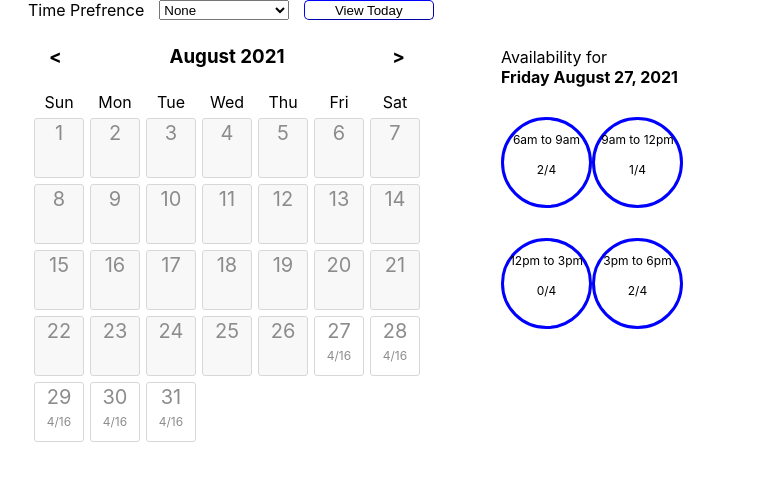
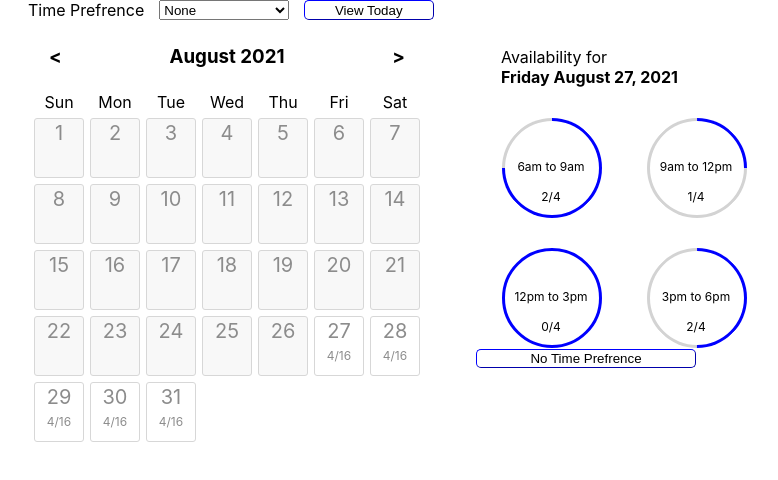
Before and after one commit to tumentumurchudur/date-picker, a React (Create React App) app: page / in a window 1280 px wide. Shown: the top 480 px of the page, without its empty margins (212-990 px from the left). Built offline with nearby package versions, Linux system fonts and the light colour scheme.

Commit message:
highlight date

```diff
--- a/src/Components/Calendar/Availability/index.tsx
+++ /dev/null
@@ -1,34 +0,0 @@
-import moment from "moment";
-import "./index.scss";
-import { PiChart } from "../PiChart";
-
-interface ICalendarAvailabilityProps {
-  stringDate: string;
-}
-
-export const CalendarAvailability = (props: ICalendarAvailabilityProps) => {
-  return (
-    <div>
-      <div>
-        <span className="box">{"Availability for"}</span>
-        <span className="box">
-          <b>{`${moment(props.stringDate).format("dddd")} ${moment(
-            props.stringDate
-          ).format("MMMM")} ${moment(props.stringDate).format("DD")}, ${moment(
-            props.stringDate
-          ).format("YYYY")}`}</b>
-        </span>
-      </div>
-      <div>
-        <div className="pigroup">
-          <PiChart text={"6am to 9am"} fraction={"2/4"}></PiChart>
-          <PiChart text={"9am to 12pm"} fraction={"1/4"}></PiChart>
-        </div>
-        <div className="pigroup">
-          <PiChart text={"12pm to 3pm"} fraction={"0/4"}></PiChart>
-          <PiChart text={"3pm to 6pm"} fraction={"2/4"}></PiChart>
-        </div>
-      </div>
-    </div>
-  );
-};
--- a/src/Components/Calendar/Availability/index.scss
+++ b/src/Components/Calendar/AvailabilityDate/index.scss
@@ -15,8 +15,9 @@ div div {
   justify-content: space-between;
 }
 
-.container {
-  background-color: gray;
+.availabilitycontainer {
+  // background-color: transparent;
+  width: 320px
 }
 
 .custombtn {
--- /dev/null
+++ b/src/Components/Calendar/AvailabilityDate/index.tsx
@@ -0,0 +1,21 @@
+import moment from "moment";
+import "./index.scss";
+
+interface ICalendarAvailabilityProps {
+  stringDate: string;
+}
+
+export const AvailabilityDate = (props: ICalendarAvailabilityProps) => {
+  return (
+    <div className="availabilitycontainer">
+      <span className="box">{"Availability for"}</span>
+      <span className="box">
+        <b>{`${moment(props.stringDate).format("dddd")} ${moment(
+          props.stringDate
+        ).format("MMMM")} ${moment(props.stringDate).format("DD")}, ${moment(
+          props.stringDate
+        ).format("YYYY")}`}</b>
+      </span>
+    </div>
+  );
+};
--- /dev/null
+++ b/src/Components/Calendar/AvailabilityShift/index.scss
@@ -0,0 +1,28 @@
+.box {
+  display: flex;
+  height: 20px;
+  padding-left: 75px;
+}
+
+.pigroup {
+  display: flex;
+  align-items: stretch;
+  padding-left: 75px;
+  padding-top: 30px;
+}
+
+div div {
+  justify-content: space-between;
+}
+
+.container {
+  background-color: gray;
+}
+
+.timeprefrencebtn {
+  background-color: white;
+  border-color: blue;
+  border-width: 1px;
+  border-radius: 5px;
+  width: 220px;
+}
--- /dev/null
+++ b/src/Components/Calendar/AvailabilityShift/index.tsx
@@ -0,0 +1,42 @@
+import "./index.scss";
+import { PiChart } from "../PiChart";
+
+interface ICalendarAvailabilityProps {
+  setShift: string;
+}
+
+export const AvailabilityShift = (props: ICalendarAvailabilityProps) => {
+  return (
+    <div>
+      {props.setShift === "1" || props.setShift === "0" ? (
+        <div className="pigroup">
+          <PiChart
+            text={"6am to 9am"}
+            fraction={"2/4"}
+            strClass={"chart1"}
+          ></PiChart>
+          <PiChart
+            text={"9am to 12pm"}
+            fraction={"1/4"}
+            strClass={"chart2"}
+          ></PiChart>
+        </div>
+      ) : null}
+      {props.setShift === "2" || props.setShift === "0" ? (
+        <div className="pigroup">
+          <PiChart
+            text={"12pm to 3pm"}
+            fraction={"0/4"}
+            strClass={"chart3"}
+          ></PiChart>
+          <PiChart
+            text={"3pm to 6pm"}
+            fraction={"2/4"}
+            strClass={"chart4"}
+          ></PiChart>
+        </div>
+      ) : null}
+      <button className="timeprefrencebtn">No Time Prefrence</button>
+    </div>
+  );
+};
--- a/src/Components/Calendar/DatePicker/CalendarBody/Day/index.tsx
+++ b/src/Components/Calendar/DatePicker/CalendarBody/Day/index.tsx
@@ -1,12 +1,15 @@
 import { v4 } from "uuid";
 import moment from "moment";
 import "./index.scss";
+import { useState } from "react";
 
 export const Day = ({
+  setSelected,
   day,
   yearmonth,
   setAvailability,
 }: {
+  setSelected: Function;
   day: number;
   yearmonth: string;
   setAvailability: Function;
@@ -19,6 +22,7 @@ export const Day = ({
     ).isBefore(moment().format("YYYY-MM-DD"));
 
   const handelCalendarAvilability = (date: string) => {
+    setSelected(`${yearmonth}-${day.toString().padStart(2, "0")}`);
     setAvailability(date);
   };
 
--- a/src/Components/Calendar/DatePicker/TimePrefrence/index.tsx
+++ b/src/Components/Calendar/DatePicker/TimePrefrence/index.tsx
@@ -1,13 +1,32 @@
 import "./index.scss";
+import moment from "moment";
 
-export const TimePrefrence = () => (
-  <div className="flex-gap">
-    <span>Time Prefrence</span>
-    <select>
-      <option value="None">None</option>
-      <option value="AM">AM</option>
-      <option value="PM">PM</option>
-    </select>
-    <button className="custombtn">View Today</button>
-  </div>
-);
+export const TimePrefrence = ({
+  setShift,
+  reSet,
+}: {
+  setShift: Function;
+  reSet: Function;
+}) => {
+  const selectChange = (event: React.ChangeEvent<HTMLSelectElement>) => {
+    setShift(event.target.value);
+  };
+
+  const resetCalandar = () => {
+    reSet(moment().format("YYYY-MM-DD"));
+  };
+
+  return (
+    <div className="flex-gap">
+      <span>Time Prefrence</span>
+      <select onChange={selectChange}>
+        <option value="0">None</option>
+        <option value="1">AM</option>
+        <option value="2">PM</option>
+      </select>
+      <button className="custombtn" onClick={resetCalandar}>
+        View Today
+      </button>
+    </div>
+  );
+};
--- a/src/Components/Calendar/DatePicker/index.tsx
+++ b/src/Components/Calendar/DatePicker/index.tsx
@@ -1,14 +1,20 @@
 import { useEffect, useState } from "react";
 import moment from "moment";
 import "./index.scss";
-import { CalendarAvailability } from "../Availability";
+import { AvailabilityDate } from "../AvailabilityDate";
+import { AvailabilityShift } from "../AvailabilityShift";
 import { CalendarBody } from "./CalendarBody";
 import { TimePrefrence } from "./TimePrefrence";
 export const DatePicker = () => {
   const [value, setValue] = useState<string>(moment().format("MMMM YYYY"));
+  // const [selected, setSelected] = useState<string>(moment().format("YYYY-MM-DD"));
+//console.log(selected)
+
   const [available, setAvailibility] = useState<string>(
     moment().format("YYYY-MM-DD")
   );
+
+  const [shift, setShift] = useState<string>("0");
 
   const [calendar, setCalandar] = useState<number[][]>([]);
   const getCalendar = (days: number, weekday: number, count = 0) =>
@@ -24,6 +30,11 @@ export const DatePicker = () => {
     const weekday = moment(value).add(0, "days").startOf("month").day();
     setCalandar(getCalendar(days, weekday));
   }, [value]);
+
+  // useEffect(() => {
+  //   alert(selected)
+  // }, [selected]);
+
 
   const shiftMonth = (num: number) => {
     setValue(moment(value).add(num, "month").format("MMMM YYYY"));
@@ -51,7 +62,7 @@ export const DatePicker = () => {
     <div>
       <div className="rTable">
         <div className="rTableRow">
-          <TimePrefrence />
+          <TimePrefrence setShift={setShift} reSet={setValue} />
         </div>
       </div>
       <div className="rTable">
@@ -60,6 +71,7 @@ export const DatePicker = () => {
             <div className="rTable">
               <CalendarNavigation></CalendarNavigation>
               <CalendarBody
+                // setSelected={setSelected}
                 month={value}
                 setAvailibility={setAvailibility}
                 calendar={calendar}
@@ -67,7 +79,8 @@ export const DatePicker = () => {
             </div>
           </div>
           <div>
-            <CalendarAvailability stringDate={available}></CalendarAvailability>
+            <AvailabilityDate stringDate={available} />
+            <AvailabilityShift setShift={shift} />
           </div>
         </div>
       </div>
--- a/src/Components/Calendar/PiChart/index.scss
+++ b/src/Components/Calendar/PiChart/index.scss
@@ -1,20 +1,103 @@
-.circle {
-    width: 85px;
-    height: 85px;
+.chart1 {
+  width: 100px;
+  height: 100px;
+  border: 1px solid transparent;
+  position: relative;
+  color: black;
+  font-size: 12px;
+  display: flex;
+  align-items: flex-end;
+  justify-content: center;
+  box-sizing: border-box;
+  &:after {
+    box-sizing: border-box;
+    content: "";
+    position: absolute;
+    left: 0;
+    top: 0;
+    width: 100px;
+    height: 100px;
+    border: 3px solid;
+    border-color: blue blue blue lightgray;
     border-radius: 50%;
-    border-style: solid;
-    border-color: blue;
-    border-width: 3px;
+    transform: rotate(45deg);
   }
+}
 
-  .ccenter {
-    background-color: transparent;
-    display: flex;
-    justify-content: center;
-    width: 85px;
-    height: 20px;
-    align-items: center;
-    font-size: 12px;
-    font-style: bold;
-    padding-top: 10px
+.chart2 {
+  width: 100px;
+  height: 100px;
+  border: 1px solid transparent;
+  position: relative;
+  color: black;
+  font-size: 12px;
+  display: flex;
+  align-items: flex-end;
+  justify-content: center;
+  box-sizing: border-box;
+  &:after {
+    box-sizing: border-box;
+    content: "";
+    position: absolute;
+    left: 0;
+    top: 0;
+    width: 100px;
+    height: 100px;
+    border: 3px solid;
+    border-color: blue lightgray lightgray lightgray;
+    border-radius: 50%;
+    transform: rotate(45deg);
   }
+}
+
+.chart3 {
+  width: 100px;
+  height: 100px;
+  border: 1px solid transparent;
+  position: relative;
+  color: black;
+  font-size: 12px;
+  display: flex;
+  align-items: flex-end;
+  justify-content: center;
+  box-sizing: border-box;
+  &:after {
+    box-sizing: border-box;
+    content: "";
+    position: absolute;
+    left: 0;
+    top: 0;
+    width: 100px;
+    height: 100px;
+    border: 3px solid;
+    border-color: blue blue blue blue;
+    border-radius: 50%;
+    transform: rotate(45deg);
+  }
+}
+
+.chart4 {
+  width: 100px;
+  height: 100px;
+  border: 1px solid transparent;
+  position: relative;
+  color: black;
+  font-size: 12px;
+  display: flex;
+  align-items: flex-end;
+  justify-content: center;
+  box-sizing: border-box;
+  &:after {
+    box-sizing: border-box;
+    content: "";
+    position: absolute;
+    left: 0;
+    top: 0;
+    width: 100px;
+    height: 100px;
+    border: 3px solid;
+    border-color: blue blue lightgray lightgray;
+    border-radius: 50%;
+    transform: rotate(45deg);
+  }
+}
--- a/src/Components/Calendar/PiChart/index.tsx
+++ b/src/Components/Calendar/PiChart/index.tsx
@@ -2,14 +2,20 @@ import React from "react";
 import "./index.scss";
 
 export const PiChart = ({
+  strClass,
   text,
   fraction,
 }: {
+  strClass: string;
   text: string;
   fraction: string;
 }) => (
-  <div className="circle">
-    <span className="ccenter">{text}</span>
-    <span className="ccenter">{fraction}</span>
+  <div className={`semi-donut ${strClass}`}>
+    <p>
+      {text}
+      <br></br>
+      <br></br>
+      {fraction}
+    </p>
   </div>
 );
```
Also changed, not shown: src/Components/Calendar/DatePicker/CalendarBody/Day/index.scss (+52 -0 lines), src/Components/Calendar/DatePicker/CalendarBody/index.tsx (+17 -1 lines).
